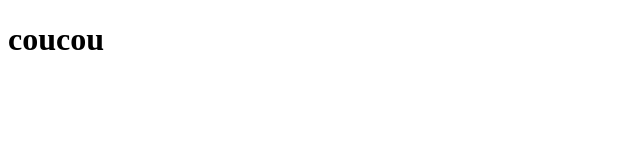
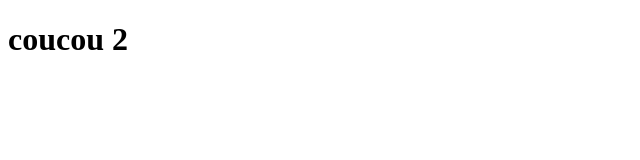
Before and after one commit to Saramiloudi/myProject, a plain HTML site: page index.html in a window 1280 px wide. Shown: the full height of the page, 0-640 px from the left. Drawn offline with Linux system fonts and the light colour scheme.

Commit message:
acld new title

```diff
--- a/index.html
+++ b/index.html
@@ -7,6 +7,6 @@
 
 </head>
 <body>
-<h1> coucou</h1>
+<h1> coucou 2</h1>
 </body>
 </html>
```
